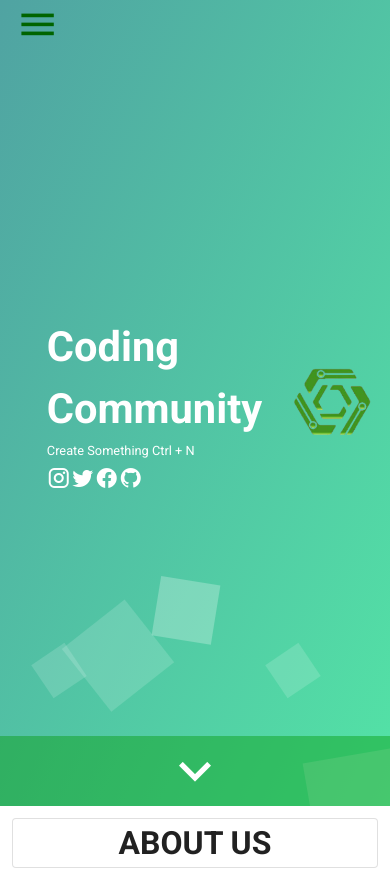
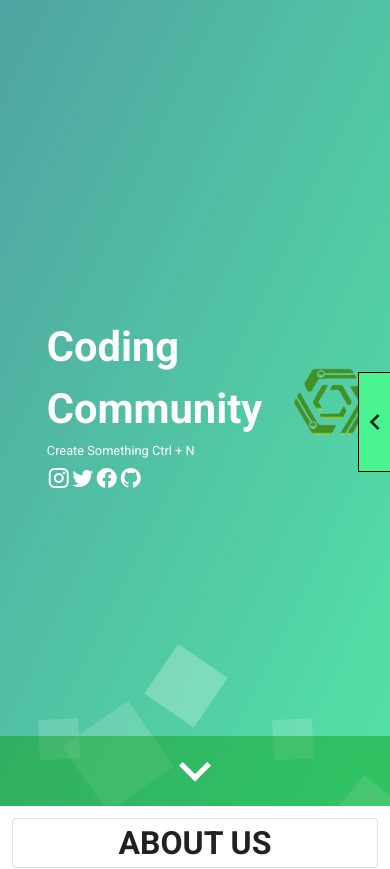
Before and after one commit to ByteCodeLearners/official-site, a Vue app in the folder bytecodelearners-vue-js/: page / in a window 390 px wide. Shown: the top 869 px of the page. Built offline with nearby package versions, Linux system fonts and the light colour scheme; no server answers; what vue-typer would draw is missing.

Commit message:
Menu button changed from burger to side slide

```diff
--- a/bytecodelearners-vue-js/src/components/HeaderTop.vue
+++ b/bytecodelearners-vue-js/src/components/HeaderTop.vue
@@ -1,6 +1,6 @@
 <template>
  <div>
-    <v-app-bar
+    <!-- <v-app-bar
       app
       collapse
       class="bcl-menu-bar"
@@ -8,8 +8,22 @@
     <button @click="menu=!menu">
       <span class="material-icons menu-icon">{{(!menu)?"menu":"close"}}</span>
     </button>
-    </v-app-bar>
-    <v-navigation-drawer class="bcl-menu" app v-model="menu" bottom mobile-breakpoint="600">
+    </v-app-bar> -->
+
+  <div class="bcl-menu-drawer-pull-container" @click="showMenu">
+    <div class="bcl-menu-drawer-pull-btn ">
+      <div class="material-icons bcl-menu-drawer-pull-btn-icon">
+        keyboard_arrow_left
+      </div>
+    </div>
+  </div>
+
+
+
+
+
+
+    <v-navigation-drawer class="bcl-menu" app temporary v-model="menu"  right>
       <!-- Navigation items -->
         <v-container>
           <div class="bcl-menu-item" @click="scrollToEvents">
@@ -42,6 +56,15 @@ export default {
     scrollToEventsGallery(){
       this.scrollTo("events-gallery");
     },
+    showMenu(e)
+    {
+      // $(e.target).animate({
+      //   marginRight:20
+      // },500,()=>{
+        this.menu=true
+        // e.target.style.marginRight=0;
+      // })
+    },
     scrollTo(e){
       $( 'html, body' ).animate({
           scrollTop: $("#"+e).offset().top
@@ -64,6 +87,28 @@ export default {
 </script>
 
 <style scoped>
+.bcl-menu-drawer-pull-container{
+  height: 100vh;
+  position: fixed;
+  z-index: 1;
+  width: 30px;
+  right: 0;
+  display: flex;
+  justify-content: center;
+  align-items: center;
+  background: transparent ;
+}
+.bcl-menu-drawer-pull-btn{
+  height: 100px;
+  border: 1px solid black;
+  display: flex;
+  justify-content: center;
+  align-items: center;
+  background: rgb(73, 243, 144);
+}
+.bcl-menu-drawer-pull-btn-icon{
+  font-size: 2.5em;
+}
 .menu-icon
 {
   font-size: 2.7em !important;
@@ -118,6 +163,19 @@ export default {
 }
 
 @media only screen and (max-width: 500px) {
+  .bcl-menu-drawer-pull-container{
+  position: fixed;
+  z-index: 1;
+  bottom: 0;
+  display: flex;
+  justify-content: center;
+  align-items: center;
+
+}
+
+.bcl-menu-drawer-pull-btn-icon{
+  font-size: 2em;
+}
 .bcl-menu-bar{
   outline: 0 !important;
 }
```
